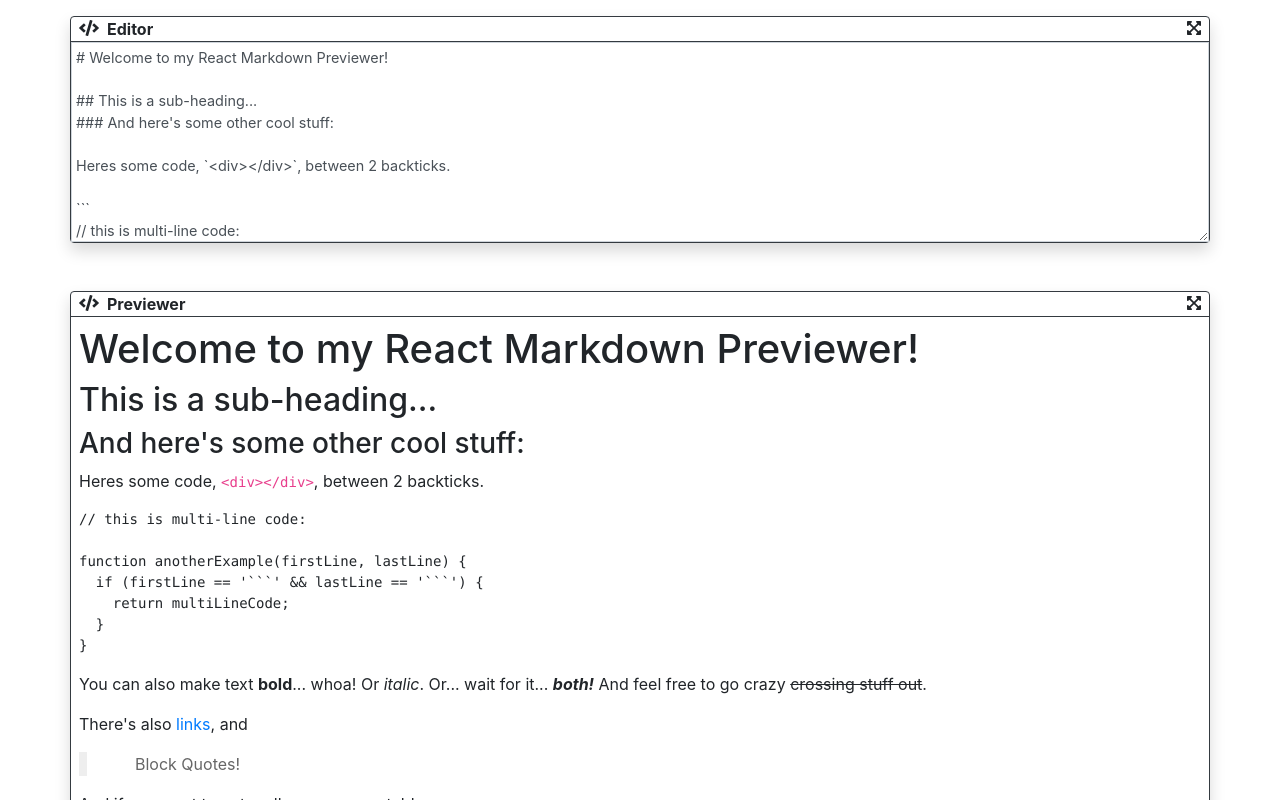
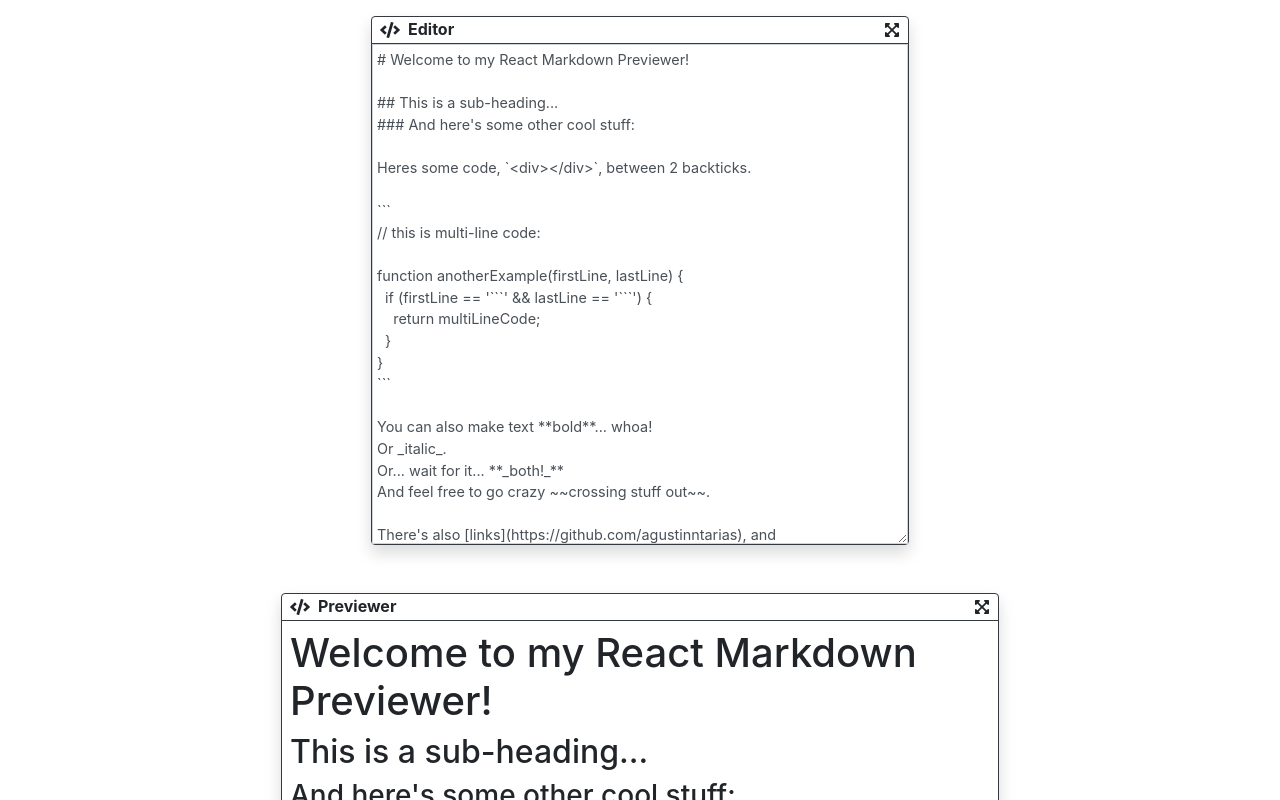
Before and after one commit to agustin-arias/simple-react-md-preview, a React (Create React App) app: page / in a window 1280 px wide. Shown: the top 800 px of the page. Built offline with nearby package versions, Linux system fonts and the light colour scheme.

Commit message:
Added expand button functionality

```diff
--- a/src/App.tsx
+++ b/src/App.tsx
@@ -5,17 +5,32 @@
 
 function App() {
   const [code, setCode] = useState(initialText);
+  const [hideEditor, setHideEditor] = useState(false);
+  const [hidePreviewer, setHidePreviewer] = useState(false);
 
-  console.log({ code });
   return (
     <>
       <Editor
         code={code}
-        handleChange={(event: React.ChangeEvent<HTMLTextAreaElement>) => {
+        handleChange={(event) => {
           setCode(event.target.value);
         }}
+        hideSelf={hideEditor}
+        hideOther={hidePreviewer}
+        handleHideOther={(event) => {
+          event.preventDefault();
+          setHidePreviewer(!hidePreviewer);
+        }}
       />
-      <Previewer code={code} />
+      <Previewer
+        code={code}
+        hideSelf={hidePreviewer}
+        hideOther={hideEditor}
+        handleHideOther={(event) => {
+          event.preventDefault();
+          setHideEditor(!hideEditor);
+        }}
+      />
     </>
   );
 }
--- a/src/components/Editor.tsx
+++ b/src/components/Editor.tsx
@@ -3,9 +3,29 @@
 
 interface EditorProps {
   code: string;
+  hideSelf: boolean;
+  hideOther: boolean;
   handleChange: (event: React.ChangeEvent<HTMLTextAreaElement>) => void;
+  handleHideOther: (
+    event: React.MouseEvent<HTMLButtonElement, MouseEvent>
+  ) => void;
 }
 
-export const Editor: React.FC<EditorProps> = ({ code, handleChange }) => {
-  return <Window name="editor" text={code} handleChange={handleChange} />;
+export const Editor: React.FC<EditorProps> = ({
+  code,
+  hideSelf,
+  hideOther,
+  handleChange,
+  handleHideOther,
+}) => {
+  return (
+    <Window
+      name="editor"
+      text={code}
+      hideSelf={hideSelf}
+      hideOther={hideOther}
+      handleChange={handleChange}
+      handleHideOther={handleHideOther}
+    />
+  );
 };
--- a/src/components/Previewer.tsx
+++ b/src/components/Previewer.tsx
@@ -3,8 +3,26 @@
 
 interface PreviewerProps {
   code: string;
+  hideSelf: boolean;
+  hideOther: boolean;
+  handleHideOther:
+    | ((event: React.MouseEvent<HTMLButtonElement, MouseEvent>) => void)
+    | undefined;
 }
 
-export const Previewer: React.FC<PreviewerProps> = ({ code }) => {
-  return <Window name="previewer" text={code} />;
+export const Previewer: React.FC<PreviewerProps> = ({
+  code,
+  hideSelf,
+  hideOther,
+  handleHideOther: setHideOther,
+}) => {
+  return (
+    <Window
+      name="previewer"
+      text={code}
+      hideSelf={hideSelf}
+      hideOther={hideOther}
+      handleHideOther={setHideOther}
+    />
+  );
 };
--- a/src/components/TextArea.tsx
+++ b/src/components/TextArea.tsx
@@ -5,16 +5,21 @@
   handleChange:
     | ((event: React.ChangeEvent<HTMLTextAreaElement>) => void)
     | undefined;
+  hideOther: boolean;
 }
 
-export const TextArea: React.FC<TextAreaProps> = ({ text, handleChange }) => {
+export const TextArea: React.FC<TextAreaProps> = ({
+  text,
+  handleChange,
+  hideOther,
+}) => {
   return (
     <textarea
       className="form-control rounded-0 p-1 m-0"
       id="editor"
       value={text}
       onChange={handleChange}
-      style={{ height: "200px", fontSize: ".9em" }}
+      style={{ height: hideOther ? "750px" : "500px", fontSize: ".9em" }}
     ></textarea>
   );
 };
--- a/src/components/Toolbar.tsx
+++ b/src/components/Toolbar.tsx
@@ -1,22 +1,39 @@
-import { faCode, faExpandArrowsAlt } from "@fortawesome/free-solid-svg-icons";
+import {
+  faCode,
+  faCompressAlt,
+  faExpandArrowsAlt,
+} from "@fortawesome/free-solid-svg-icons";
 import { FontAwesomeIcon } from "@fortawesome/react-fontawesome";
 import React from "react";
 
 interface ToolbarProps {
   name: string;
+  hideOther: boolean;
+  handleHideOther:
+    | ((event: React.MouseEvent<HTMLButtonElement, MouseEvent>) => void)
+    | undefined;
 }
 
-export const Toolbar: React.FC<ToolbarProps> = ({ name }) => {
+export const Toolbar: React.FC<ToolbarProps> = ({
+  name,
+  hideOther,
+  handleHideOther,
+}) => {
   return (
     <div
       className="d-flex justify-content-between border-bottom border-dark px-2"
       key={`toolbar-${name}`}
     >
       <div className="d-flex justify-content-between">
-        <FontAwesomeIcon icon={faCode} style={{ marginTop: "3px" }} />
+        <FontAwesomeIcon icon={faCode} style={{ marginTop: "5px" }} />
         <div className="ml-2 font-weight-bold text-capitalize">{name}</div>
       </div>
-      <FontAwesomeIcon icon={faExpandArrowsAlt} style={{ marginTop: "3px" }} />
+      <button className="btn p-0" onClick={handleHideOther}>
+        <FontAwesomeIcon
+          icon={hideOther ? faCompressAlt : faExpandArrowsAlt}
+          style={{ marginTop: "3px" }}
+        />
+      </button>
     </div>
   );
 };
--- /dev/null
+++ b/src/components/Window.css
@@ -0,0 +1,21 @@
+@media only screen and (min-width: 586px) {
+  .fixed-width-editor {
+    width: 538px;
+  }
+}
+
+@media only screen and (min-width: 768px) {
+  .fixed-width-previewer {
+    width: 718px;
+  }
+}
+
+.btn:hover {
+  color: #77dd18 !important;
+  text-decoration: none;
+}
+
+.btn:focus {
+  outline: none;
+  box-shadow: none;
+}
--- a/src/components/Window.tsx
+++ b/src/components/Window.tsx
@@ -2,24 +2,48 @@
 import { PreviewArea } from "./PreviewArea";
 import { TextArea } from "./TextArea";
 import { Toolbar } from "./Toolbar";
+import "./Window.css";
 
 interface WindowProps {
   name: string;
   text: string;
+  hideSelf: boolean;
+  hideOther: boolean;
   handleChange?: (event: React.ChangeEvent<HTMLTextAreaElement>) => void;
+  handleHideOther:
+    | ((event: React.MouseEvent<HTMLButtonElement, MouseEvent>) => void)
+    | undefined;
 }
 
-export const Window: React.FC<WindowProps> = ({ name, text, handleChange }) => {
+export const Window: React.FC<WindowProps> = ({
+  name,
+  text,
+  hideSelf,
+  hideOther,
+  handleChange,
+  handleHideOther,
+}) => {
   return (
     <div
-      className="container border border-dark p-0 mt-3 mb-5 my-1 shadow bg-white rounded"
+      className={`container border border-dark p-0 mt-3 mb-5 my-1 shadow bg-white rounded ${
+        hideSelf ? "d-none" : ""
+      } ${hideOther ? "" : `fixed-width-${name}`}
+      `}
       key={`window-${name}`}
     >
       <form>
-        <div className="form-group m-0" key={`$`}>
-          <Toolbar name={name} />
+        <div className="form-group m-0">
+          <Toolbar
+            name={name}
+            hideOther={hideOther}
+            handleHideOther={handleHideOther}
+          />
           {name === "editor" ? (
-            <TextArea text={text} handleChange={handleChange} />
+            <TextArea
+              text={text}
+              handleChange={handleChange}
+              hideOther={hideOther}
+            />
           ) : (
             <PreviewArea code={text} />
           )}
```
Also changed, not shown: 1 other file (tests, documents, lock files or other folders).
